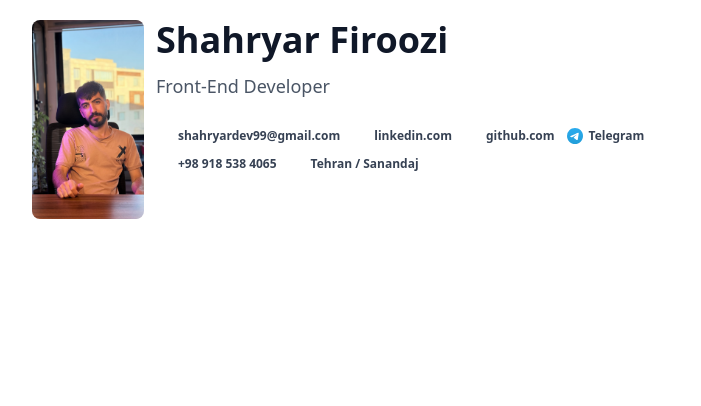
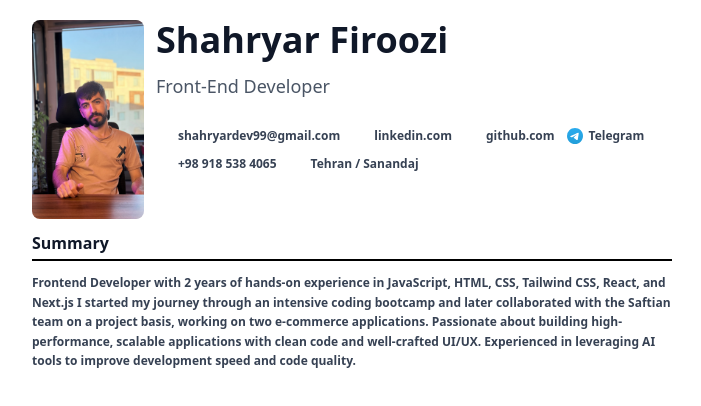
Before and after one commit to shahryar78f/my-sv, a Next.js app: page / in a window 1280 px wide. Shown: the top 406 px of the page, without its empty margins (116-817 px from the left). Built offline with nearby package versions, Linux system fonts and the light colour scheme; some icons are missing.

Commit message:
feat: Add `ResumeLayout` component and integrate `SummarySection` for displaying resume summary.

```diff
--- a/src/components/ResumeLayout.js
+++ b/src/components/ResumeLayout.js
@@ -1,7 +1,11 @@
+import SummarySection from "./SummarySection";
+
 function ResumeLayout() {
   return (
     <div className="grid lg:grid-cols-[65%_35%] gap-5 print:grid-cols-[65%_35%]">
-      <div className="space-y-3"></div>
+      <div className="space-y-3">
+        <SummarySection/>
+      </div>
     </div>
   );
 }
--- a/src/components/SummarySection.js
+++ b/src/components/SummarySection.js
@@ -1,8 +1,14 @@
-import React from 'react'
+import { summary } from "@/constants"
+import Title from "./Title"
 
 function SummarySection() {
   return (
-    <div>SummarySection</div>
+   <section className="space-y-1">
+      <Title>Summary</Title>
+      <p className="text-gray-700 leading-relaxed text-xs print:text-[10px] font-bold">
+        {summary.summaryEN}
+      </p>
+    </section>
   )
 }
 
```
